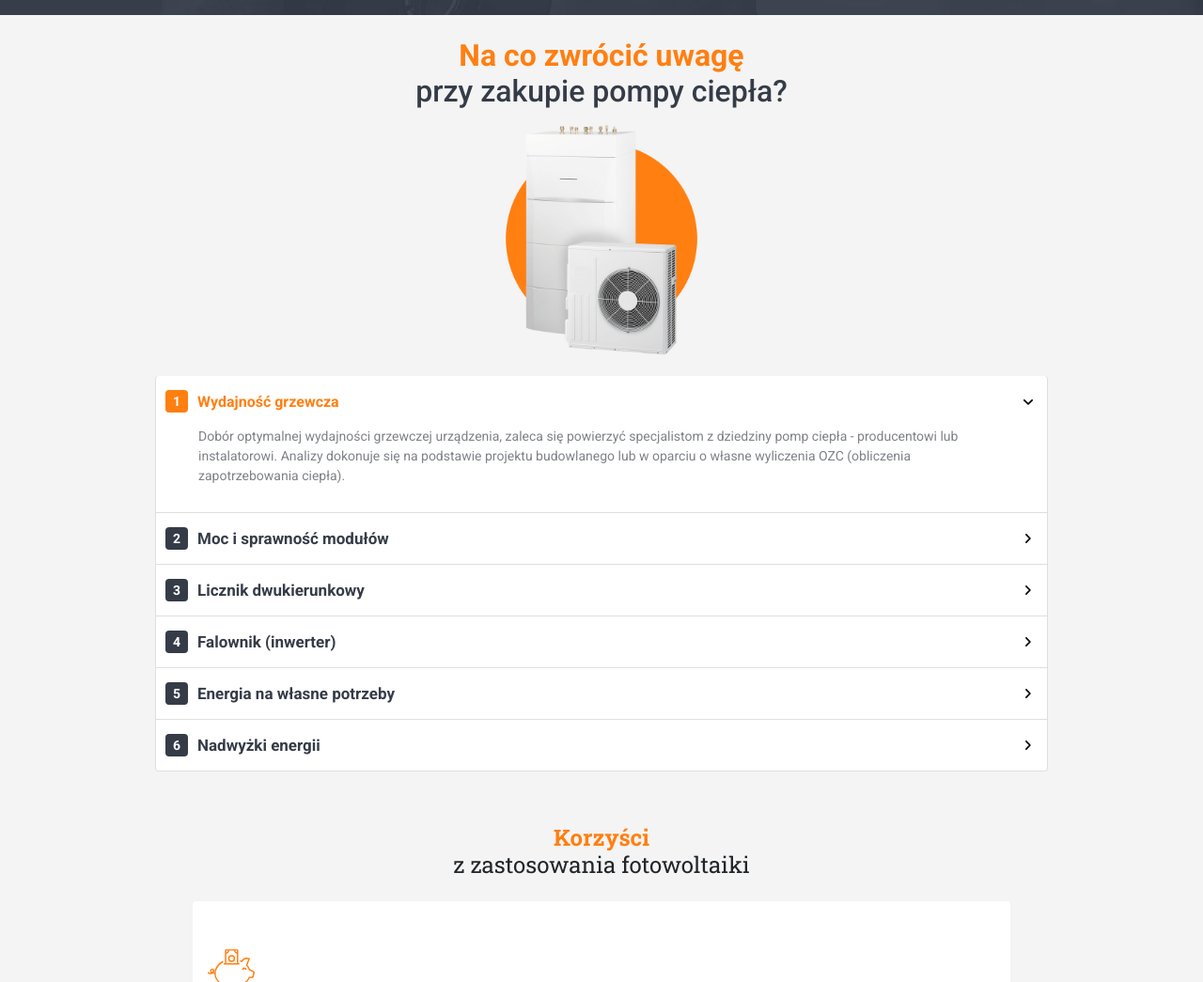
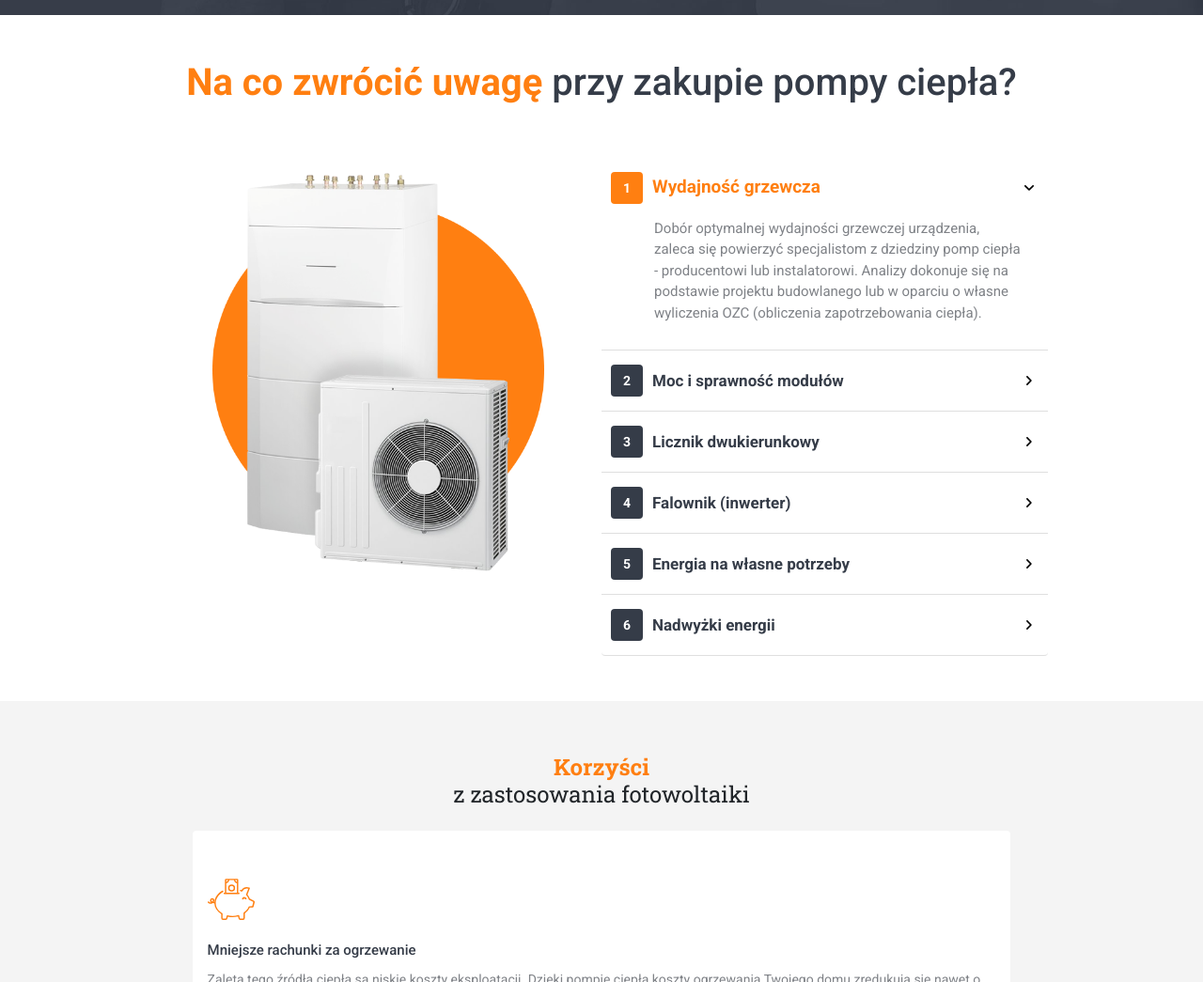
Before and after one commit to tomi0505/pompy-ciepla, a website built with webpack: page src/template.html in a window 1280 px wide. Shown: the part 1979-3024 px from the top of the page at 94% size. Built offline with nearby package versions, Linux system fonts and the light colour scheme.

Commit message:
que-buy-product-b md done

```diff
--- a/src/styles/index.scss
+++ b/src/styles/index.scss
@@ -504,6 +504,10 @@ body {
 .que-buy-product-b {
   &__title {
     color: $sec-color;
+
+    @media(min-width: 768px) {
+      @include rem(40);
+    }
   }
 
   &__highlight {
@@ -513,10 +517,19 @@ body {
 
   &__img-container {
     max-width: 260px;
+
+    @media(min-width: 768px) {
+      max-width: none;
+    }
   }
 }
 
 .accordion-item-b {
+  @media(min-width: 768px) {
+    border-left: 0;
+    border-right: 0;
+  }
+
   &:first-child {
     border-top: 0;
   }
@@ -535,6 +548,12 @@ body {
           line-height: 24px;
           border-radius: 4px;
           @include rem(14);
+
+          @media(min-width: 768px) {
+            width: 34px;
+            height: 34px;
+            line-height: 34px;
+          }
         }
       }
     }
@@ -547,6 +566,10 @@ body {
     font-weight: 700;
     background-color: transparent !important;
     box-shadow: none !important;
+
+    @media(min-width: 768px) {
+      @include rem(19);
+    }
 
     &::before {
       background-color: $pr-color-2;
@@ -574,6 +597,11 @@ body {
     padding: 0 45px 28px;
     color: $sec-color-6;
     @include rem(14);
+
+    @media(min-width: 768px) {
+      padding: 0 28px 28px 56px;
+      @include rem(15);
+    }
   }
 }
 
--- a/src/template.html
+++ b/src/template.html
@@ -402,22 +402,20 @@
 					</div>
 				</div>
 			</div>
-			<div class="container-fluid py-4 px-3 que-buy-product-b">
+			<div class="container-fluid py-4 py-md-5 px-3 bg-white que-buy-product-b">
 				<div class="container">
 					<div class="row">
 						<div class="col-12">
-							<h2 class="text-center que-buy-product-b__title"><span class="d-block que-buy-product-b__highlight">Na co zwrócić uwagę</span> przy zakupie pompy ciepła?</h2>
+							<h2 class="text-center que-buy-product-b__title"><span class="d-block d-md-inline-block que-buy-product-b__highlight">Na co zwrócić uwagę</span> przy zakupie pompy ciepła?</h2>
 						</div>
 					</div>
-					<div class="row">
-						<div class="col-12">
+					<div class="row mt-md-5">
+						<div class="col-12 col-md-6">
 							<figure class="mx-auto que-buy-product-b__img-container">
 								<img src="img/energia-direct-pompa-ciepla2.png" class="img-fluid que-buy-product-b__img-item" alt="energia direct pompa ciepla2">
 							</figure>
 						</div>
-					</div>
-					<div class="row">
-						<div class="col-12 px-0">
+						<div class="col-12 col-md-6 px-0">
 							<div class="accordion" id="accordionExample">
 								<div class="accordion-item accordion-item-b">
 									<h3 class="accordion-header" id="headingOne">
@@ -494,7 +492,7 @@
 					</div>
 				</div>
 			</div>
-			<div class="container-fluid py-4 px-3 benefits-b">
+			<div class="container-fluid py-4 py-md-5 px-3 benefits-b">
 				<div class="container">
 					<div class="row">
 						<div class="col-12">
```
